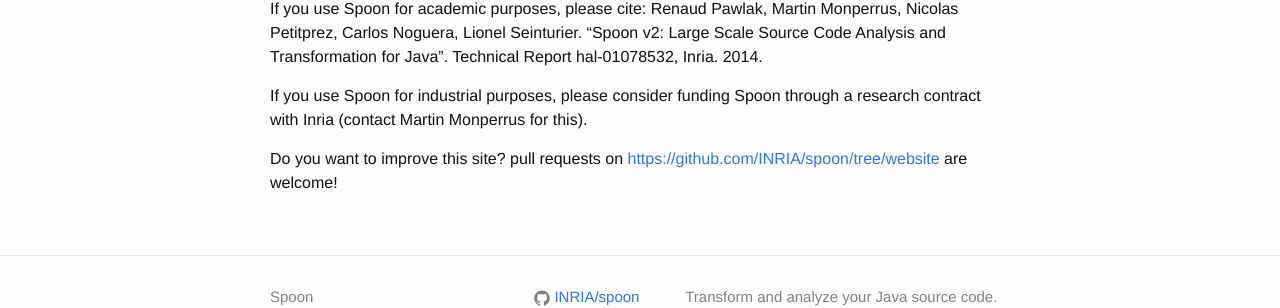
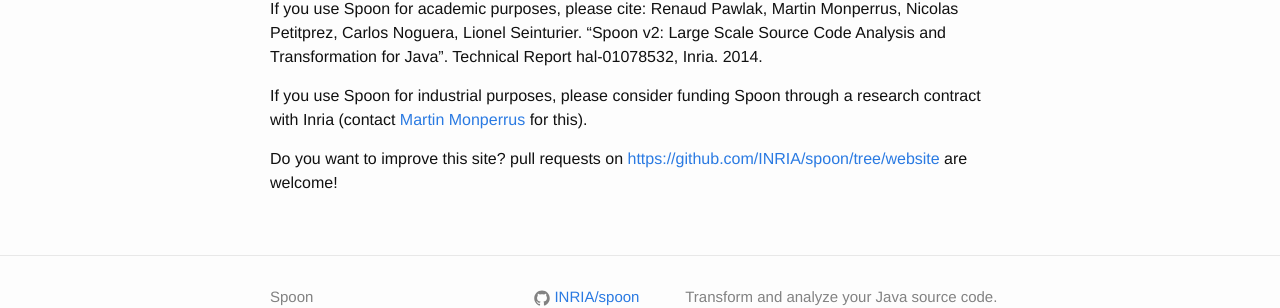
Before and after one commit to INRIA/spoon, a Jekyll site: the page built from _posts/2014-10-02-introduction.md, in a window 1280 px wide. Shown: the part 353-661 px from the top of the page. Built offline with Jekyll 4.4.1, drawn with Linux system fonts in a browser that asks for light colours; part of the change alters nothing that is shown.

```diff
--- a/_posts/2014-10-02-introduction.md
+++ b/_posts/2014-10-02-introduction.md
@@ -11,6 +11,6 @@ For documentation, there is the [Spoon technical report](https://hal.inria.fr/ha
 
 If you use Spoon for academic purposes, please cite: Renaud Pawlak, Martin Monperrus, Nicolas Petitprez, Carlos Noguera, Lionel Seinturier. "Spoon v2: Large Scale Source Code Analysis and Transformation for Java". Technical Report hal-01078532, Inria. 2014.
 
-If you use Spoon for industrial purposes, please consider funding Spoon through a research contract with Inria (contact Martin Monperrus for this).
+If you use Spoon for industrial purposes, please consider funding Spoon through a research contract with Inria (contact [Martin Monperrus](http://www.monperrus.net/martin/) for this).
 
 Do you want to improve this site? pull requests on <https://github.com/INRIA/spoon/tree/website> are welcome!
```
